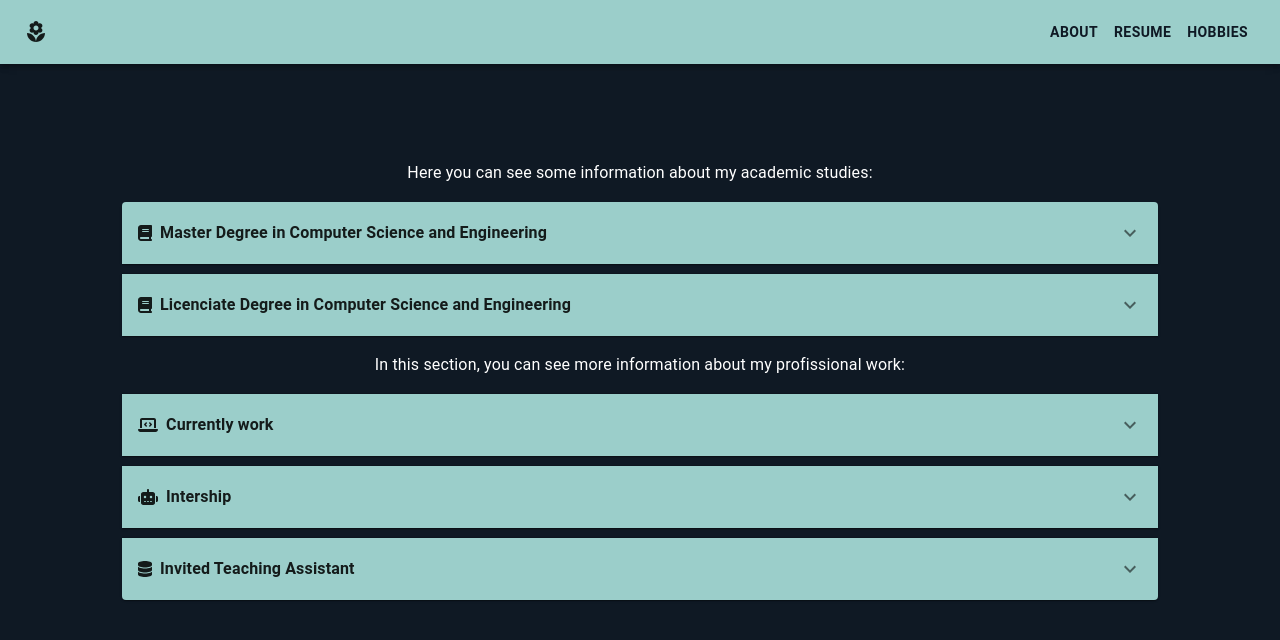
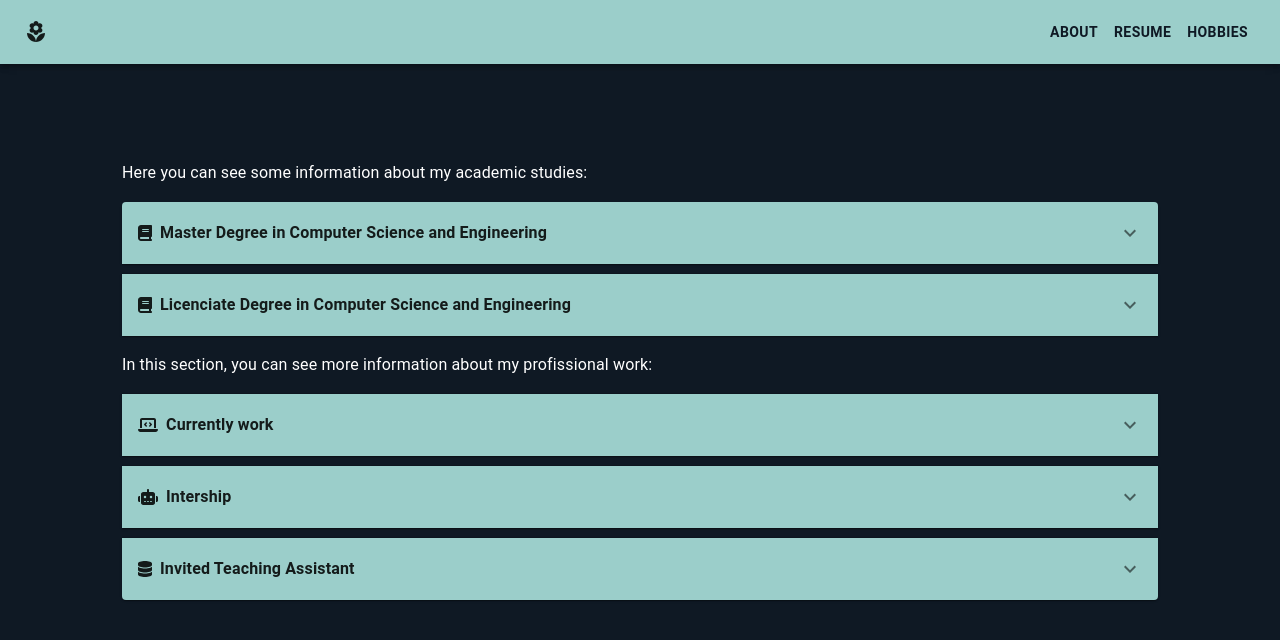
Before and after one commit to isabelSoares/myWebSite, a React (Create React App) app in the folder ts-app/: page /resume in a window 1280 px wide. Shown: the top 640 px of the page. Built offline with nearby package versions, Linux system fonts and the light colour scheme.

Commit message:
Align text on ResumeCV and Hobbies pages

```diff
--- a/ts-app/src/components/hobbies/Hobbies.scss
+++ b/ts-app/src/components/hobbies/Hobbies.scss
@@ -8,7 +8,7 @@
     width: 90%;
     padding: 10px;
 
-    h1 {
+    p {
         width: 100%;
         text-align: center;
     }
--- a/ts-app/src/components/resume/ResumeCV.scss
+++ b/ts-app/src/components/resume/ResumeCV.scss
@@ -27,13 +27,13 @@
 
     .resume-me-accordion-title {
         width: 100%;
-        text-align: center;
         color: white;
     }
 
     p {
         margin-top: 7px;
         margin-bottom: 7px;
+        display: flex;
     }
 }
 
```
